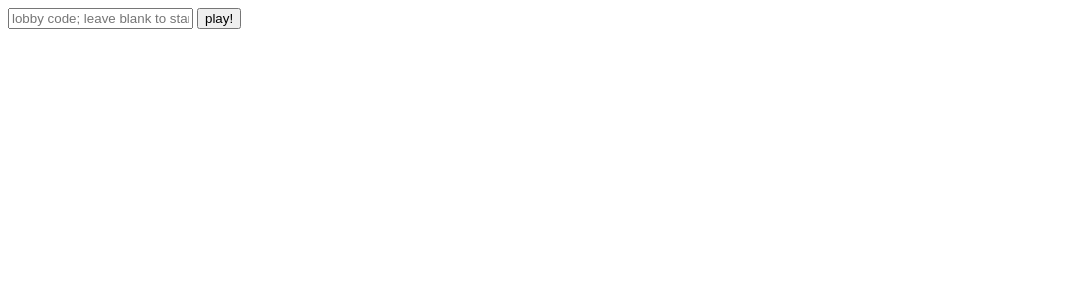
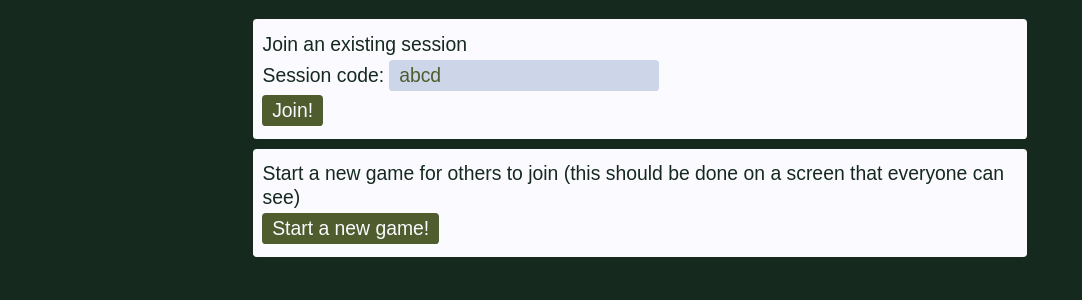
Before and after one commit to very-scary-scenario/fixed, a Flask app: page / in a window 1280 px wide. Shown: the top 300 px of the page, without its empty margins (0-1082 px from the left). Run offline with Flask 2, Linux system fonts and the light colour scheme.

Commit message:
Style things a bit.

```diff
--- /dev/null
+++ b/static/style.css
@@ -0,0 +1,76 @@
+:root {
+  --root-bg: hsla(147, 33%, 12%, 1);
+  --root-bg-faded: hsla(78, 33%, 27%, 1);
+  --root-hl: hsla(217, 60%, 47%, 1);
+  --root-fg-faded: hsla(224, 39%, 86%, 1);
+  --root-fg: hsla(240, 100%, 99%, 1);
+
+  --bg: var(--root-bg);
+  --bg-faded: var(--root-bg-faded);
+  --hl: var(--root-hl);
+  --fg-faded: var(--root-bg-faded);
+  --fg: var(--root-fg);
+
+  --border-radius: .2em;
+}
+
+form {
+  --bg: var(--root-fg);
+  --bg-faded: var(--root-fg-faded);
+  --fg-faded: var(--root-bg-faded);
+  --fg: var(--root-bg);
+
+  background-color: var(--bg);
+  color: var(--fg);
+  margin-bottom: .5em;
+}
+
+* {
+  border: none;
+  margin: 0;
+  padding: 0;
+  font-size: 1.1rem;
+  line-height: 1.2em;
+}
+
+body {
+  font-family: sans-serif;
+  background-color: var(--bg);
+  color: var(--fg);
+  margin: 0 auto;
+  padding: 1em;
+  max-width: 40em;
+}
+
+p {
+  margin: .2em 0;
+}
+
+input[type="text"], input[type="submit"] {
+  padding: .2em .5em;
+  border-radius: var(--border-radius);
+}
+
+input[type="text"] {
+  background-color: var(--bg-faded);
+  color: var(--fg);
+}
+
+input[type="text"]::placeholder {
+  color: var(--fg-faded);
+}
+
+input[type="submit"] {
+  background-color: var(--fg-faded);
+  color: var(--bg);
+}
+
+a[href] {
+  color: var(--hl);
+  text-decoration: none;
+}
+
+#join-form, #new-game-form {
+  border-radius: var(--border-radius);
+  padding:.5em;
+}
--- a/templates/base.html
+++ b/templates/base.html
@@ -3,6 +3,7 @@
   <head>
     <meta charset="utf-8">
     <title>vss.ggj20</title>
+    <link rel="stylesheet" href="{{ url_for('static', filename='style.css') }}">
     <meta name="viewport" content="width=device-width, initial-scale=1">
   </head>
   <body>
--- a/templates/index.html
+++ b/templates/index.html
@@ -1,7 +1,22 @@
 {% extends "base.html" %}
 {% block content %}
-  <form method="post">
-    <input type="text" name="lobby" placeholder="lobby code; leave blank to start a new game">
-    <input type="submit" value="play!">
+  <form method="post" id="join-form">
+    <p>Join an existing session</p>
+    <input type="hidden" name="mode" value="join">
+    <p>
+      <label for="code">
+        Session code:
+        <input type="text" name="lobby" placeholder="abcd">
+      </label></p>
+      <input type="submit" value="Join!">
+    </p>
+  </form>
+
+  <form method="post" id="new-game-form">
+    <p>Start a new game for others to join (this should be done on a screen that everyone can see)</p>
+    <input type="hidden" name="mode" value="start">
+    <p>
+      <input type="submit" value="Start a new game!">
+    </p>
   </form>
 {% endblock %}
```
